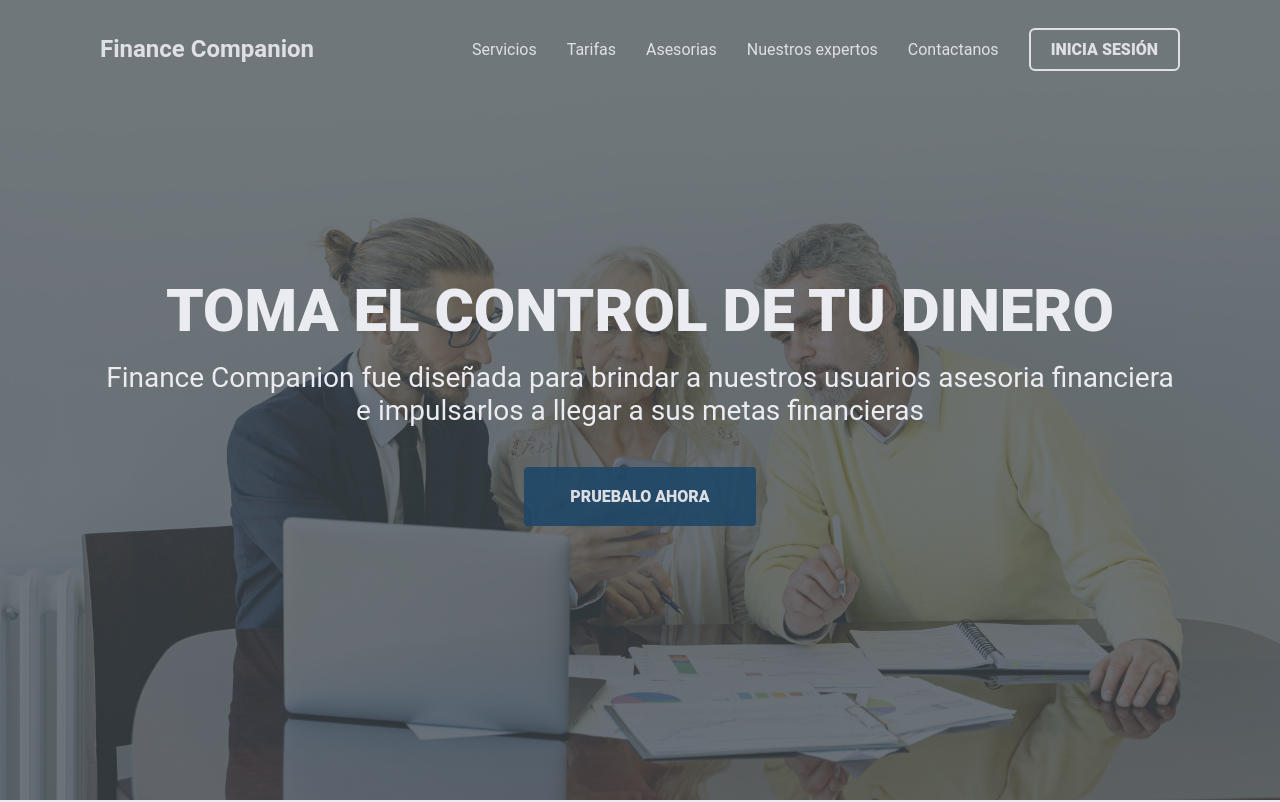
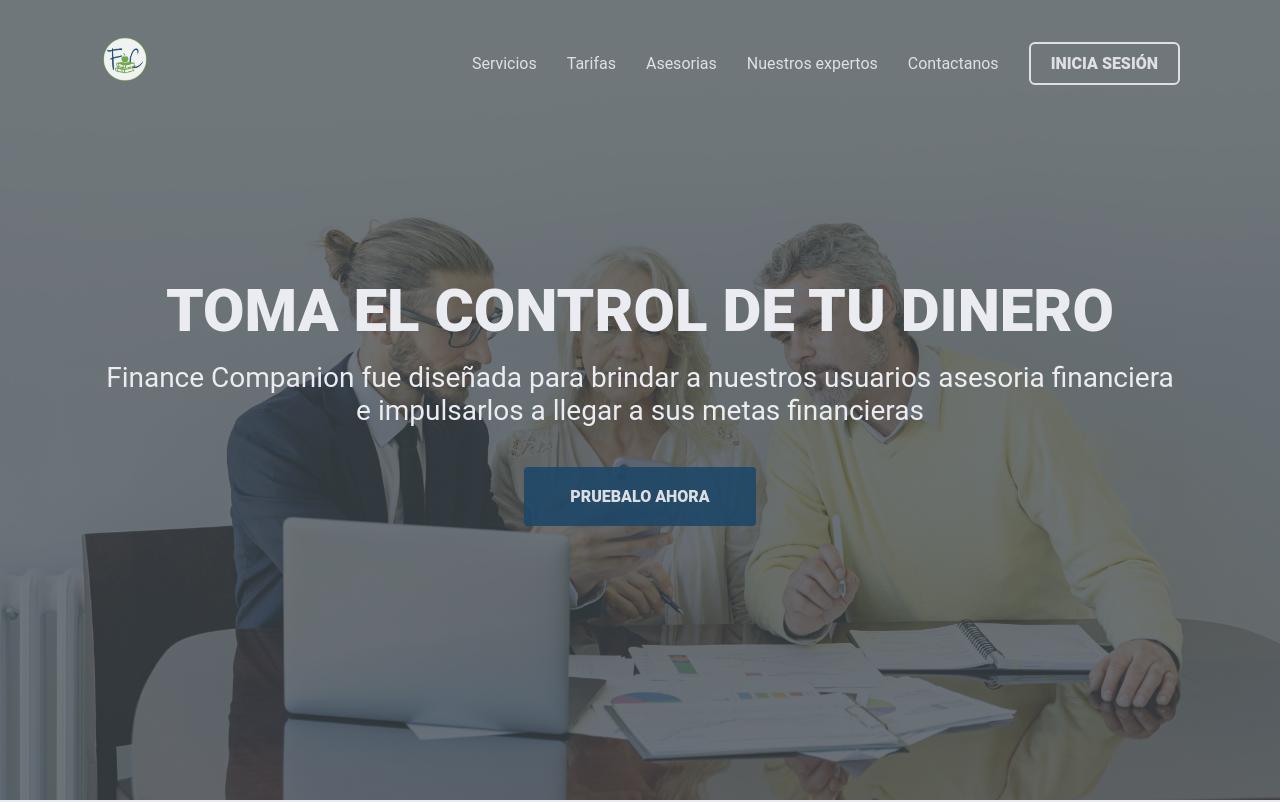
Before and after one commit to Grupo6IHC/LandingPageGrupo6, a plain HTML site: page index.html in a window 1280 px wide. Shown: the top 802 px of the page. Drawn offline with Linux system fonts and the light colour scheme.

Commit message:
Update index.html

```diff
--- a/index.html
+++ b/index.html
@@ -10,7 +10,7 @@
 
   <body>
     <header>
-      <h2><a href="#">Finance Companion</a></h2>
+      <h2><a href="#"><img src="img/fico.png" alt="fico" width="50" height="50"/></a></h2>
       <nav>
         <li><a href="#services">Servicios</a></li>
         <li><a href="#rate">Tarifas</a></li>
```
